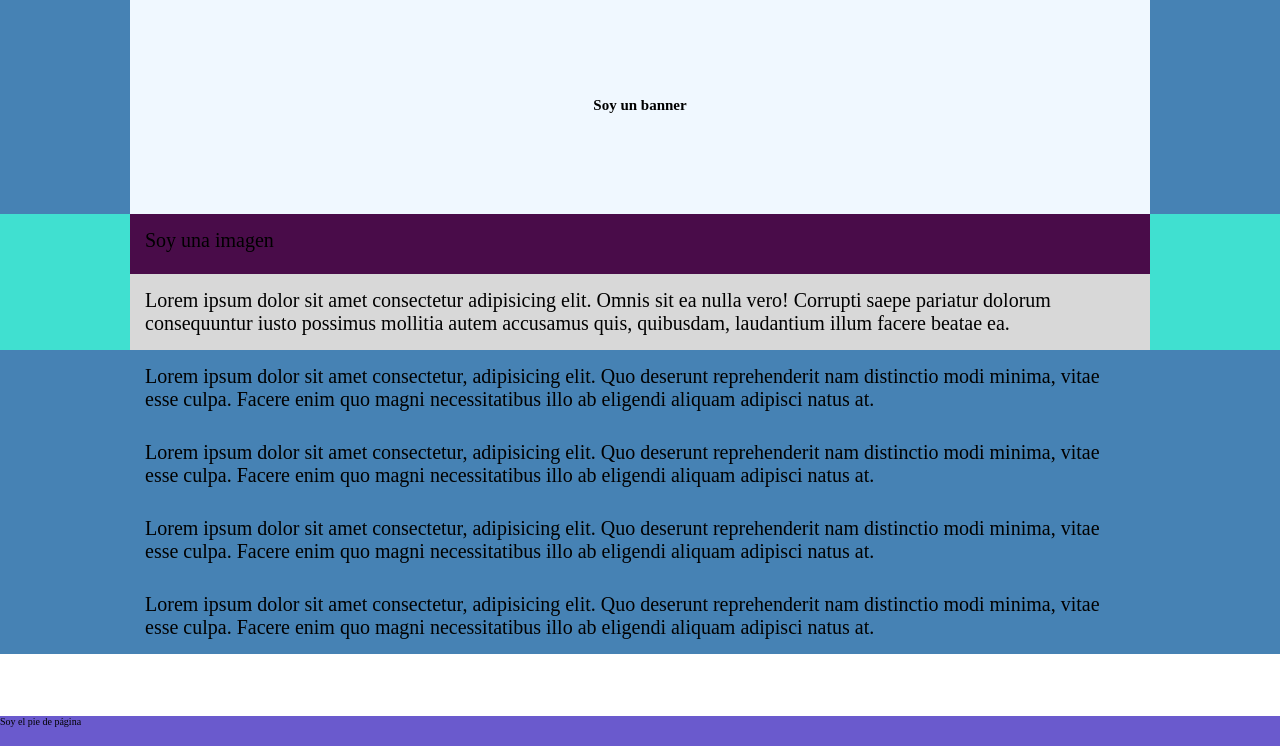
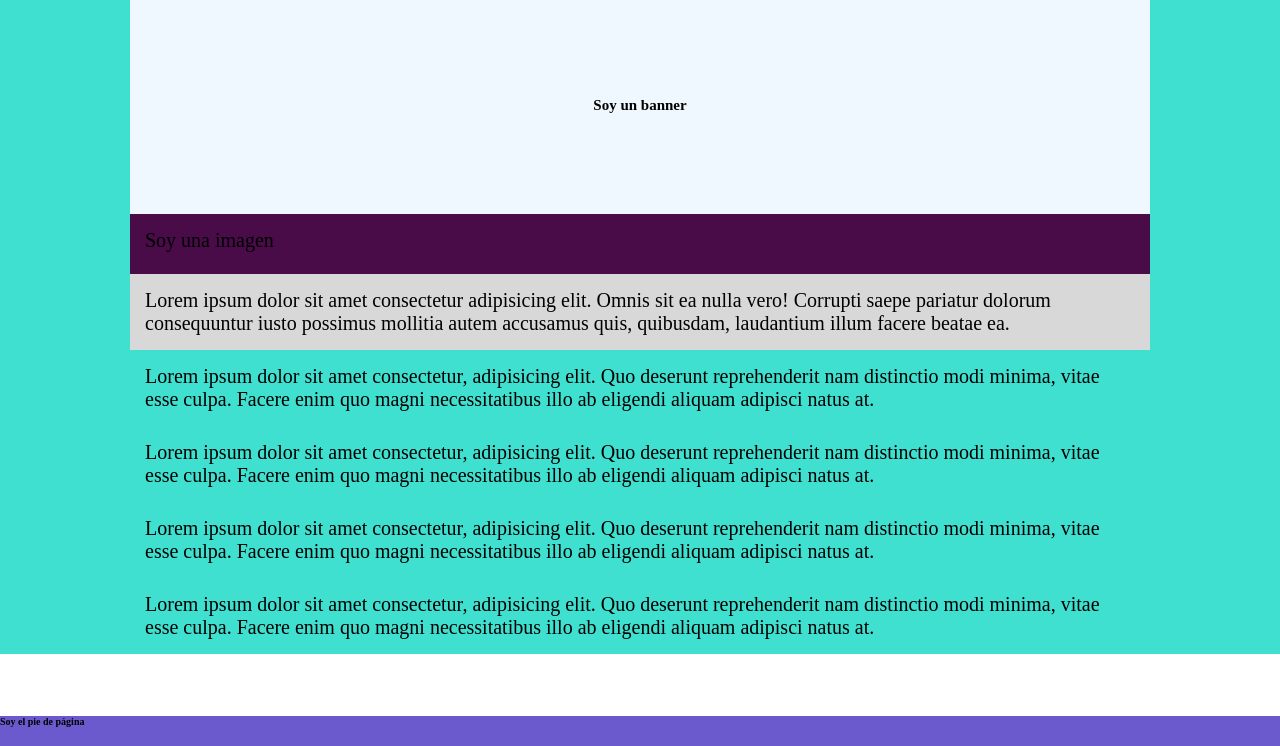
Before and after one commit to JoeySolen/Layout-Shifter, a plain HTML site: page index.html in a window 1280 px wide. Shown: the part 54-800 px from the top of the page. Drawn offline with nearby package versions, Linux system fonts and the light colour scheme.

Commit message:
Posicionadas todas las cajas y el footer y se corrigieron algunos errores

```diff
--- a/CSS/style.css
+++ b/CSS/style.css
@@ -84,9 +84,10 @@ main{
 aside{
     background-color: tomato;
 }
-section{
+/* section{
     background-color: steelblue;
-}
+
+} */
 
 section .banner{
     background-color: aliceblue;
@@ -130,10 +131,15 @@ section .banner h2{
 
 footer{
     background-color: slateblue;
+    display: block;
     position: absolute;
     bottom: 0;
+    height: 3rem;
     width: 100%;
-    height: 3rem;
+}
+
+footer .footer-description h4{
+    display: block;
 }
 
 /*FIN PIE DE PÁGINA*/
--- a/index.html
+++ b/index.html
@@ -52,6 +52,10 @@
             </div>
         </section>
     </main>
-    <footer>Soy el pie de página</footer>
+    <footer>
+        <div class="footer-description">
+            <h4>Soy el pie de página</h4>
+        </div>
+    </footer>
 </body>
 </html>
```
